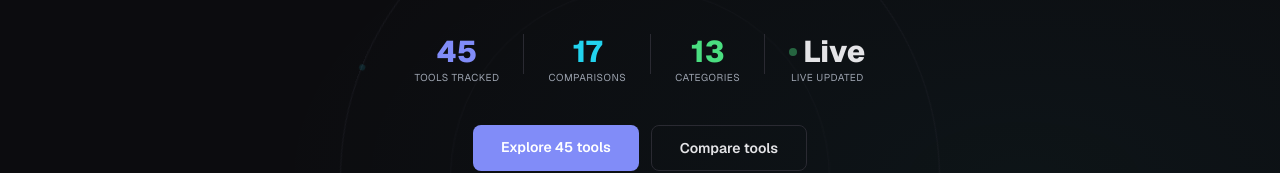
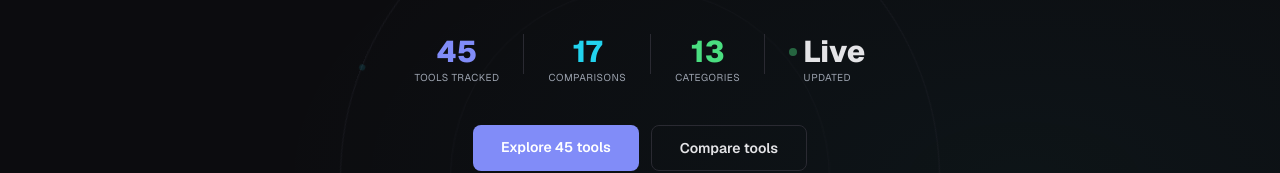
Before and after one commit to shalinder88/sasanova, a Next.js app: page / in a window 1280 px wide. Shown: the part 343-516 px from the top of the page. Built offline with nearby package versions, Linux system fonts and the light colour scheme; no server answers; the database is empty.

Commit message:
Fix: 'Live' + 'Updated' instead of redundant 'Live Live Updated'

```diff
--- a/src/app/page.tsx
+++ b/src/app/page.tsx
@@ -100,7 +100,7 @@ export default async function Home() {
                   <span className="w-2 h-2 rounded-full bg-success animate-pulse-soft" />
                   <p className="text-2xl lg:text-3xl font-extrabold text-foreground">Live</p>
                 </div>
-                <p className="text-[10px] text-muted uppercase tracking-wider">Live Updated</p>
+                <p className="text-[10px] text-muted uppercase tracking-wider">Updated</p>
               </div>
             </div>
 
```
